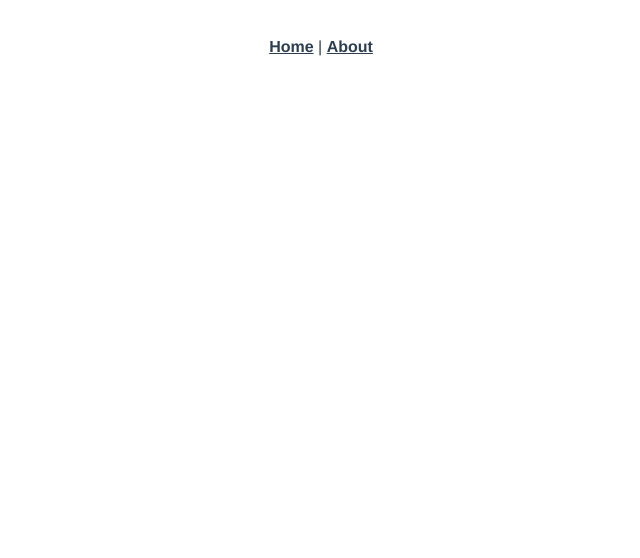
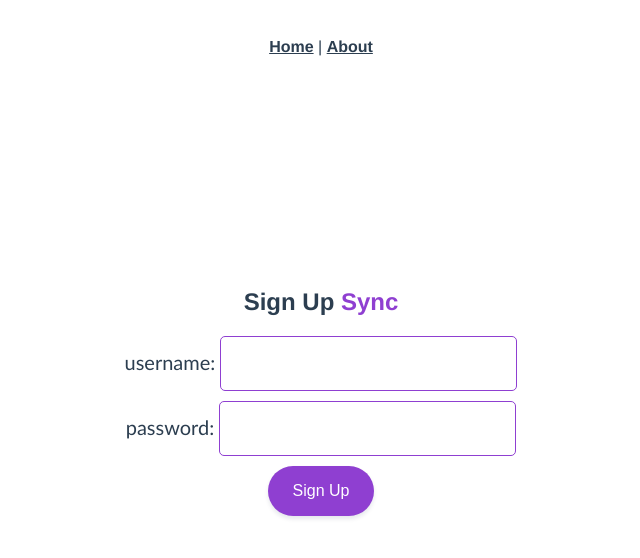
Before and after one commit to victor-mwania/event-booking-app, a Vue app in the folder frontend/: page /sign-up in a window 1280 px wide. Shown: the top 558 px of the page, without its empty margins (319-959 px from the left). Built offline with nearby package versions, Linux system fonts and the light colour scheme.

Commit message:
changed components

```diff
--- a/frontend/src/components/HelloWorld.vue
+++ /dev/null
@@ -1,58 +0,0 @@
-<template>
-  <div class="hello">
-    <h1>{{ msg }}</h1>
-    <p>
-      For a guide and recipes on how to configure / customize this project,<br>
-      check out the
-      <a href="https://cli.vuejs.org" target="_blank" rel="noopener">vue-cli documentation</a>.
-    </p>
-    <h3>Installed CLI Plugins</h3>
-    <ul>
-      <li><a href="https://github.com/vuejs/vue-cli/tree/dev/packages/%40vue/cli-plugin-babel" target="_blank" rel="noopener">babel</a></li>
-      <li><a href="https://github.com/vuejs/vue-cli/tree/dev/packages/%40vue/cli-plugin-eslint" target="_blank" rel="noopener">eslint</a></li>
-    </ul>
-    <h3>Essential Links</h3>
-    <ul>
-      <li><a href="https://vuejs.org" target="_blank" rel="noopener">Core Docs</a></li>
-      <li><a href="https://forum.vuejs.org" target="_blank" rel="noopener">Forum</a></li>
-      <li><a href="https://chat.vuejs.org" target="_blank" rel="noopener">Community Chat</a></li>
-      <li><a href="https://twitter.com/vuejs" target="_blank" rel="noopener">Twitter</a></li>
-      <li><a href="https://news.vuejs.org" target="_blank" rel="noopener">News</a></li>
-    </ul>
-    <h3>Ecosystem</h3>
-    <ul>
-      <li><a href="https://router.vuejs.org" target="_blank" rel="noopener">vue-router</a></li>
-      <li><a href="https://vuex.vuejs.org" target="_blank" rel="noopener">vuex</a></li>
-      <li><a href="https://github.com/vuejs/vue-devtools#vue-devtools" target="_blank" rel="noopener">vue-devtools</a></li>
-      <li><a href="https://vue-loader.vuejs.org" target="_blank" rel="noopener">vue-loader</a></li>
-      <li><a href="https://github.com/vuejs/awesome-vue" target="_blank" rel="noopener">awesome-vue</a></li>
-    </ul>
-  </div>
-</template>
-
-<script>
-export default {
-  name: 'HelloWorld',
-  props: {
-    msg: String
-  }
-}
-</script>
-
-<!-- Add "scoped" attribute to limit CSS to this component only -->
-<style scoped>
-h3 {
-  margin: 40px 0 0;
-}
-ul {
-  list-style-type: none;
-  padding: 0;
-}
-li {
-  display: inline-block;
-  margin: 0 10px;
-}
-a {
-  color: #42b983;
-}
-</style>
--- a/frontend/src/router.js
+++ b/frontend/src/router.js
@@ -1,7 +1,8 @@
 import Vue from 'vue'
 import Router from 'vue-router'
-import Home from './views/Home.vue'
-
+import Login from './views/Login.vue'
+import SignUp from './views/SignUp.vue'
+import Tickets from './views/Tickets.vue'
 Vue.use(Router)
 
 export default new Router({
@@ -11,15 +12,22 @@ export default new Router({
     {
       path: '/',
       name: 'home',
-      component: Home
+      component: () => import('./views/Home.vue')
     },
     {
-      path: '/about',
-      name: 'about',
-      // route level code-splitting
-      // this generates a separate chunk (about.[hash].js) for this route
-      // which is lazy-loaded when the route is visited.
-      component: () => import(/* webpackChunkName: "about" */ './views/About.vue')
+      path: '/login',
+      name: 'login',
+      component: Login
+    },
+    {
+      path: '/sign-up',
+      name: 'sign-up',
+      component: SignUp
+    },
+    {
+      path: '/tickets',
+      name: 'tickets',
+      component: Tickets
     }
   ]
 })
--- a/frontend/src/views/About.vue
+++ /dev/null
@@ -1,5 +0,0 @@
-<template>
-  <div class="about">
-    <h1>This is an about page</h1>
-  </div>
-</template>
--- /dev/null
+++ b/frontend/src/views/Login.vue
@@ -0,0 +1,60 @@
+<template>
+    <div class="container">
+        <div id="login">
+            <h2>Login to <span  style="color: rgb(143, 63, 209);" >Sync</span></h2>
+            <form @submit.prevent>
+                <div id="username">
+                    <label for="username">username:
+                        <input type="text" name="username" id="username">
+                    </label>
+                </div>
+                <div id="password">
+                    <label for="password">password:
+                        <input type="password" name="password" id="password">
+                    </label>
+                </div>
+                <div id="submit">
+                    <button type="submit">Login</button>
+                </div>
+            </form>
+        </div>
+    </div>
+</template>
+
+<style scoped>
+.container {
+    width: 80%;
+    margin: 0 auto;
+    text-align:center;
+}
+#login {
+    margin-top: 20%;
+}
+input {
+   padding: 15px;
+   border: 1px solid rgb(143, 63, 209);;
+   border-radius:5px;
+   margin-bottom: 10px;
+   outline: none;
+   font-size: 20px;
+}
+label {
+    font-size: 20px;
+    font-family:'Trebuchet MS', 'Lucida Sans Unicode', 'Lucida Grande', 'Lucida Sans', Arial, sans-serif;
+}
+button {
+  background-color: rgb(143, 63, 209);
+  border-radius: 50px;
+  border-width: 0;
+  box-shadow: rgba(0, 12, 32, .04) 0 0 1px 0, rgba(10, 31, 68, .1) 0 3px 4px 0;
+  color: rgb(255, 255, 255);
+  cursor: pointer;
+  display: inline-block;
+  font-size: 1em;
+  height: 50px;
+  line-height: 50px;
+  padding: 0 25px;
+  outline: none;
+  margin-bottom: 4px;
+}
+</style>
--- /dev/null
+++ b/frontend/src/views/SignUp.vue
@@ -0,0 +1,60 @@
+<template>
+    <div class="container">
+        <div id="login">
+            <h2>Sign Up <span style="color: rgb(143, 63, 209);">Sync</span></h2>
+            <form @submit.prevent>
+                <div id="username">
+                    <label for="username">username:
+                        <input type="text" name="username" id="username">
+                    </label>
+                </div>
+                <div id="password">
+                    <label for="password">password:
+                        <input type="password" name="password" id="password">
+                    </label>
+                </div>
+                <div id="submit">
+                    <button type="submit">Sign Up</button>
+                </div>
+            </form>
+        </div>
+    </div>
+</template>
+
+<style scoped>
+.container {
+    width: 80%;
+    margin: 0 auto;
+    text-align:center;
+}
+#login {
+    margin-top: 20%;
+}
+input {
+   padding: 15px;
+   border: 1px solid rgb(143, 63, 209);;
+   border-radius:5px;
+   margin-bottom: 10px;
+   outline: none;
+   font-size: 20px;
+}
+label {
+    font-size: 20px;
+    font-family:'Trebuchet MS', 'Lucida Sans Unicode', 'Lucida Grande', 'Lucida Sans', Arial, sans-serif;
+}
+button {
+  background-color: rgb(143, 63, 209);
+  border-radius: 50px;
+  border-width: 0;
+  box-shadow: rgba(0, 12, 32, .04) 0 0 1px 0, rgba(10, 31, 68, .1) 0 3px 4px 0;
+  color: rgb(255, 255, 255);
+  cursor: pointer;
+  display: inline-block;
+  font-size: 1em;
+  height: 50px;
+  line-height: 50px;
+  padding: 0 25px;
+  outline: none;
+  margin-bottom: 4px;
+}
+</style>
--- /dev/null
+++ b/frontend/src/views/Tickets.vue
@@ -0,0 +1,38 @@
+<template>
+    <div class="container">
+        <div id="event">
+            <span id="name">
+                <h4 style="color: rgb(143, 63, 209);">kn</h4>
+            </span>
+            <span id="decription">
+            </span>
+            <span id="location">
+                <p><span style="color: rgb(143, 63, 209); font-weight: bold;">Location:</span> on</p>
+            </span>
+            <span id="date">
+                <p><span style="color: rgb(143, 63, 209);  font-weight: bold;">Date:</span> jin<span
+                        style="color: rgb(143, 63, 209);  font-weight: bold;"> Time</span>onon</p>
+            </span>
+        </div>
+    </div>
+</template>
+
+<style scoped>
+.container {
+    width: 80%;
+    margin: 0 auto;
+    text-align:center;
+}
+#event {
+  border: 2px solid rgb(143, 63, 209);
+  border-radius: 20px;
+  margin-top: 20px;
+}
+
+@media only screen and (min-width: 700px) {
+    #event {
+        margin-left: 20%;
+        margin-right:  20%;
+    }
+}
+</style>
```
Also changed, not shown: frontend/src/components/Navbar.vue (added, +68 -0 lines).
